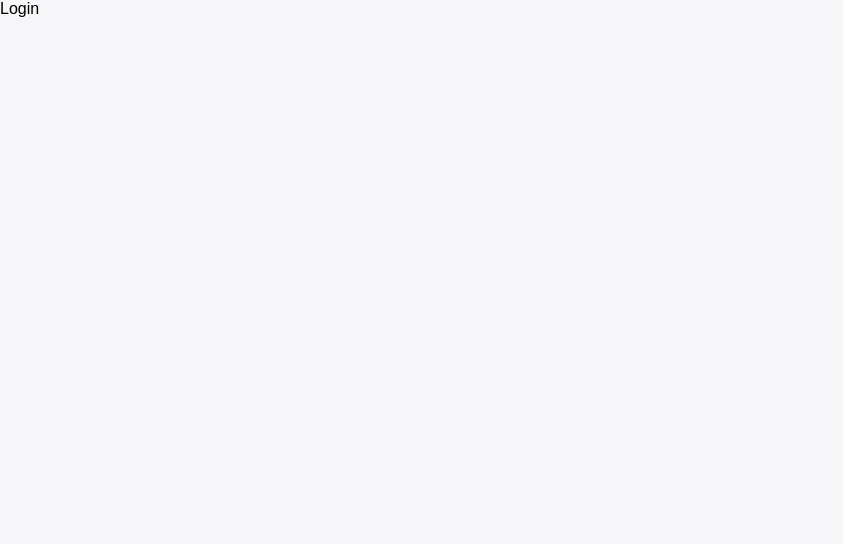
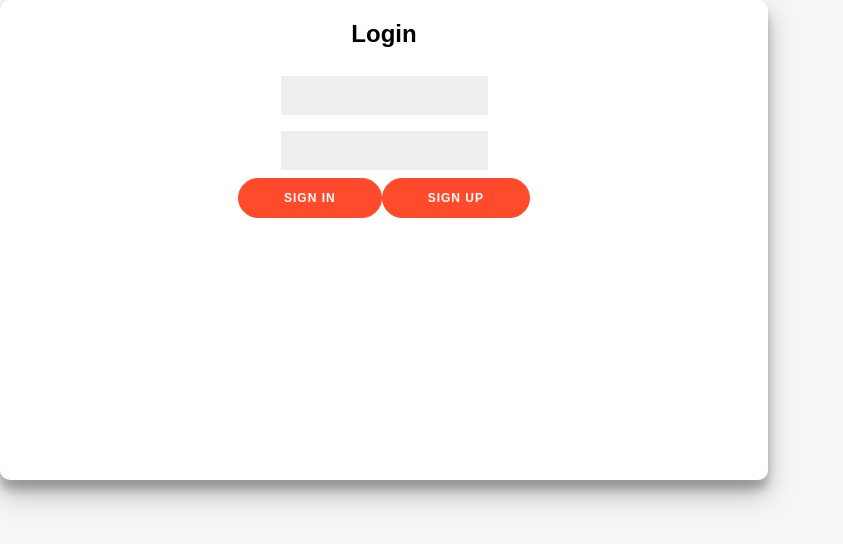
Before and after one commit to harikrishnankr/Clack, a React app: page /#/ in a window 1280 px wide. Shown: the top 544 px of the page, without its empty margins (0-843 px from the left). Built offline with nearby package versions, Linux system fonts and the light colour scheme.

Commit message:
added shared components

```diff
--- a/src/pages/login/index.jsx
+++ b/src/pages/login/index.jsx
@@ -1,4 +1,7 @@
 import React, { Component } from "react";
+
+import Input from "../../shared/input";
+import Button from "../../shared/button";
 import "./login.scss";
 
 class Login extends Component {
@@ -9,8 +12,29 @@ class Login extends Component {
 
     render() {
         return (
-        	<div>
-        		Login
+        	<div className="container">
+        		<div className="left-side">
+                    <div className="logo"></div>
+                    <div className="sign-in-form">
+                        <h2>Login</h2>
+                        <form>
+                            <div className="form-group">
+                                <Input/>
+                            </div>
+                            <div className="form-group">
+                                <Input/>
+                            </div>
+                            <div className="form-group button-group">
+                                <Button text="Sign In"/>
+                                <Button text="Sign Up"/>
+                            </div>
+                            <div className="form-group social-networks"></div>
+                        </form>
+                    </div>
+                </div>
+                <div className="right-side">
+
+                </div>
         	</div>
         );
     }
--- /dev/null
+++ b/src/shared/button/index.jsx
@@ -0,0 +1,16 @@
+import React, { Component } from "react";
+import "./button.scss";
+
+class Button extends Component {
+
+	constructor(props) {
+		super(props);
+	}
+
+    render() {
+        return (
+        	<button {...this.props}>{this.props.text}</button>
+        );
+    }
+}
+export default Button;
--- /dev/null
+++ b/src/shared/input/index.jsx
@@ -0,0 +1,16 @@
+import React, { Component } from "react";
+import "./input.scss";
+
+class Input extends Component {
+
+	constructor(props) {
+		super(props);
+	}
+
+    render() {
+        return (
+        	<input {...this.props} />
+        );
+    }
+}
+export default Input;
```
Also changed, not shown: src/shared/button/button.scss (added), src/shared/input/input.scss (added), 1 other file (tests, documents, lock files or other folders).
